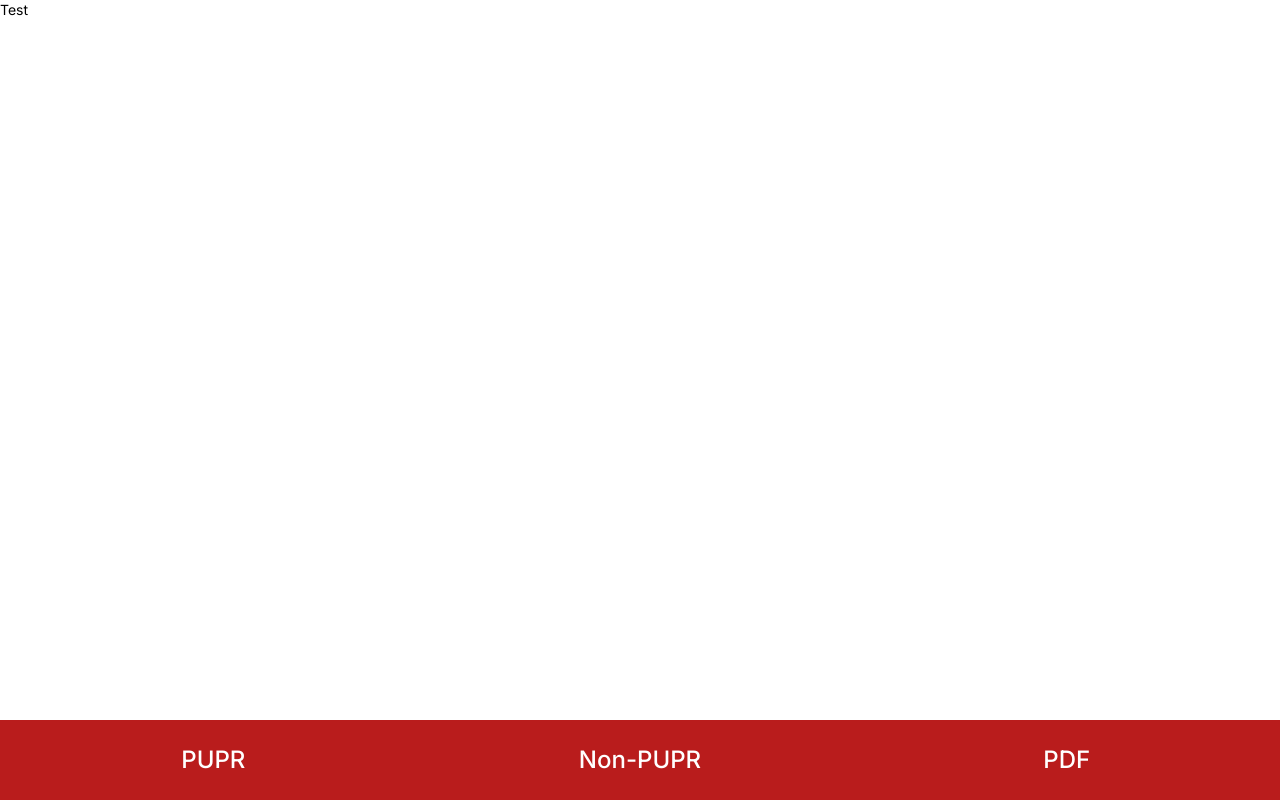
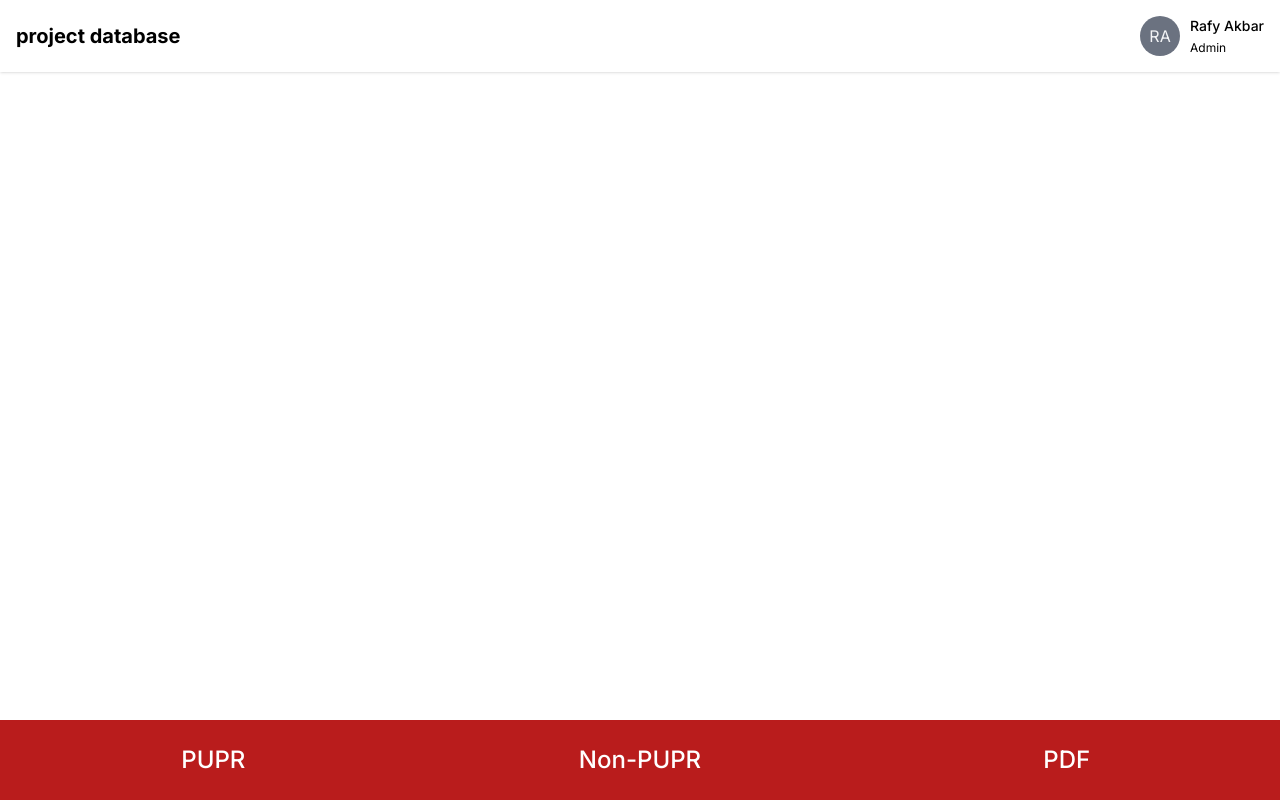
Before and after one commit to Rafyakbar02/project-database, a Next.js app: page / in a window 1280 px wide. Built offline with nearby package versions, Linux system fonts and the light colour scheme.

Commit message:
added header and profile to navbar

```diff
--- a/components/Navbar.jsx
+++ b/components/Navbar.jsx
@@ -1,9 +1,11 @@
 import React from "react";
+import Profile from "./Profile";
 
 const Navbar = () => {
   return (
-    <nav className="h-16 bg-white w-full">
-      <h1 className="text-sm text-black">Test</h1>
+    <nav className="bg-white w-full p-4 flex flex-row justify-between items-center shadow">
+      <h1 className="text-black text-xl font-bold">project database</h1>
+      <Profile />
     </nav>
   );
 };
--- /dev/null
+++ b/components/Profile.jsx
@@ -0,0 +1,17 @@
+import React from "react";
+
+const Profile = () => {
+  return (
+    <div className="text-black flex gap-2.5 items-center">
+      <div className="bg-gray-500 rounded-full h-10 w-10 justify-center flex items-center">
+        <span className="text-gray-100">RA</span>
+      </div>
+      <div className=" hidden sm:flex sm:flex-col sm:gap-1">
+        <h5 className="text-sm font-medium">Rafy Akbar</h5>
+        <p className="text-xs">Admin</p>
+      </div>
+    </div>
+  );
+};
+
+export default Profile;
```
